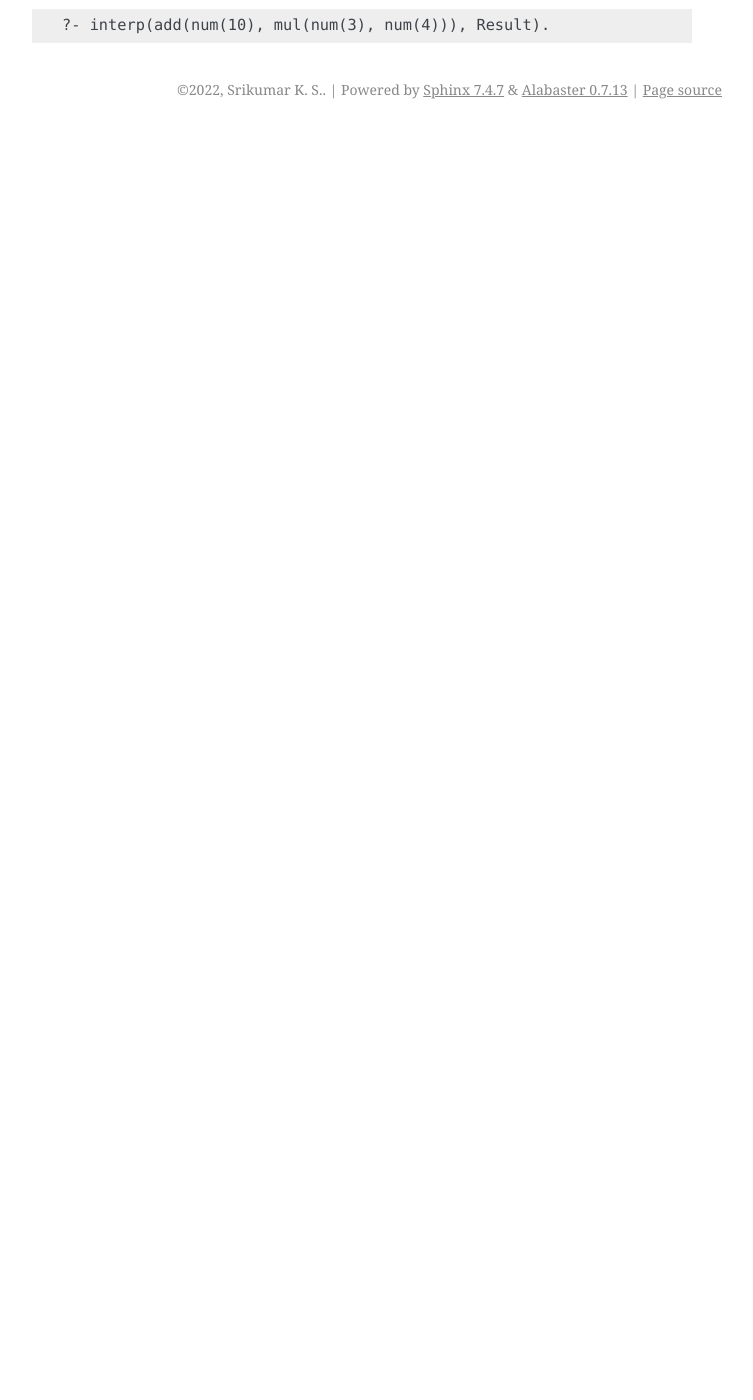
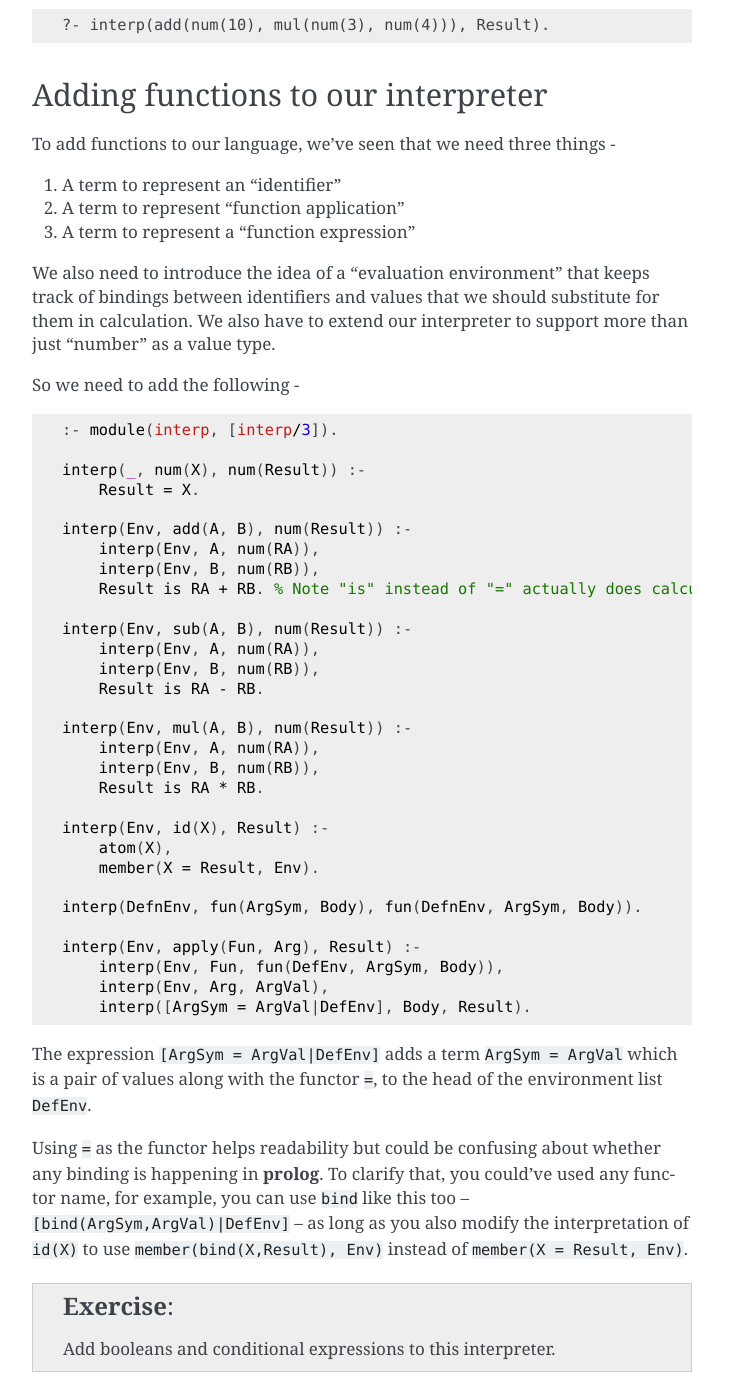
Before and after one commit to kreauniv/comp308, a Sphinx documentation site: the page built from source/appsem.rst, in a window 1280 px wide and 1400 px high, scrolled down 12213 px. Shown: the whole window, without its empty margins (388-1141 px from the left). Built offline with Sphinx 7.4.7, drawn with Linux system fonts in a browser that asks for light colours; before the commit the page ends 12342 px from its top, so only the background shows below that; some of the changed text lies outside the part shown.

Commit message:
Expanded appsem

```diff
--- a/source/appsem.rst
+++ b/source/appsem.rst
@@ -604,3 +604,70 @@ Now try the following after loading the above module.
 .. code-block::
 
     ?- interp(add(num(10), mul(num(3), num(4))), Result).
+
+Adding functions to our interpreter
+-----------------------------------
+
+To add functions to our language, we've seen that we need three things -
+
+1. A term to represent an "identifier"
+
+2. A term to represent "function application"
+
+3. A term to represent a "function expression"
+
+We also need to introduce the idea of a "evaluation environment" that keeps
+track of bindings between identifiers and values that we should substitute
+for them in calculation. We also have to extend our interpreter to support
+more than just "number" as a value type.
+
+So we need to add the following -
+
+.. code-block:: prolog
+
+    :- module(interp, [interp/3]).
+
+    interp(_, num(X), num(Result)) :-
+        Result = X.
+
+    interp(Env, add(A, B), num(Result)) :-
+        interp(Env, A, num(RA)),
+        interp(Env, B, num(RB)),
+        Result is RA + RB. % Note "is" instead of "=" actually does calculation.
+
+    interp(Env, sub(A, B), num(Result)) :-
+        interp(Env, A, num(RA)),
+        interp(Env, B, num(RB)),
+        Result is RA - RB.
+
+    interp(Env, mul(A, B), num(Result)) :-
+        interp(Env, A, num(RA)),
+        interp(Env, B, num(RB)),
+        Result is RA * RB.
+
+    interp(Env, id(X), Result) :-
+        atom(X),
+        member(X = Result, Env).
+
+    interp(DefnEnv, fun(ArgSym, Body), fun(DefnEnv, ArgSym, Body)).
+
+    interp(Env, apply(Fun, Arg), Result) :-
+        interp(Env, Fun, fun(DefEnv, ArgSym, Body)),
+        interp(Env, Arg, ArgVal),
+        interp([ArgSym = ArgVal|DefEnv], Body, Result).
+
+
+The expression :code:`[ArgSym = ArgVal|DefEnv]` adds a term :code:`ArgSym = ArgVal`
+which is a pair of values along with the functor :code:`=`, to the head of the
+environment list :code:`DefEnv`.
+
+Using :code:`=` as the functor helps readability but could be confusing about
+whether any binding is happening in **prolog**. To clarify that, you could've
+used any functor name, for example, you can use :code:`bind` like this too --
+:code:`[bind(ArgSym,ArgVal)|DefEnv]` -- as long as you also modify the
+interpretation of :code:`id(X)` to use :code:`member(bind(X,Result), Env)`
+instead of :code:`member(X = Result, Env)`.
+
+.. admonition:: **Exercise**
+
+    Add booleans and conditional expressions to this interpreter.
--- a/source/conf.py
+++ b/source/conf.py
@@ -34,6 +34,7 @@ extensions = [
     'sphinx.ext.todo',
     'sphinx.ext.mathjax',
     'sphinx.ext.viewcode',
+    'sphinx.ext.autosectionlabel'
 ]
 
 # Add any paths that contain templates here, relative to this directory.
--- a/source/types.rst
+++ b/source/types.rst
@@ -6,7 +6,7 @@ Types: Checking some program invariants statically
    and to be considered a "work in progress".
 
 In this section, we build on the notion of "goals" discussed in the
-section on alternative application semantics and use the notions of
+section on :ref:`alternative application semantics` and use the notions of
 unification and goals to understand how we can express some invariants
 of our programs that can be checked before we run them. We'll use
 Prolog here because it simplifies the discussion. We'll also restrict
```
